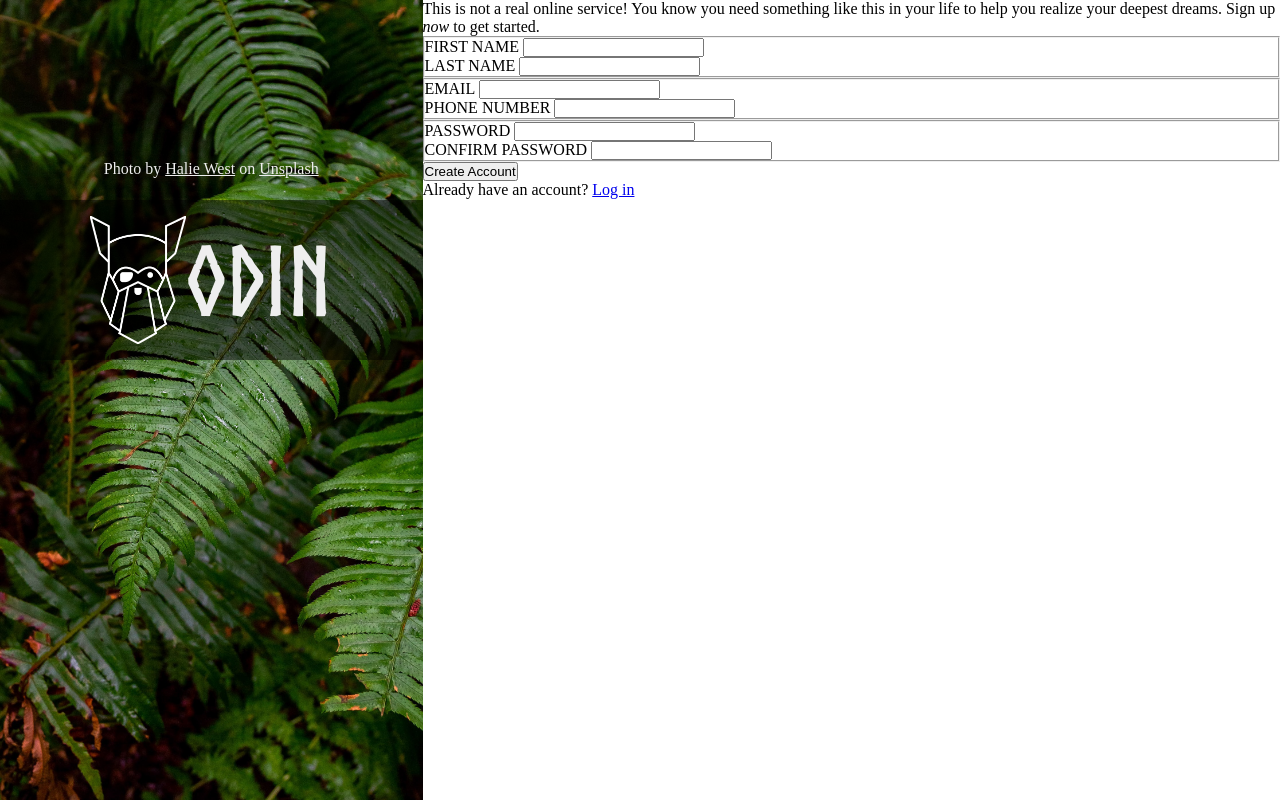
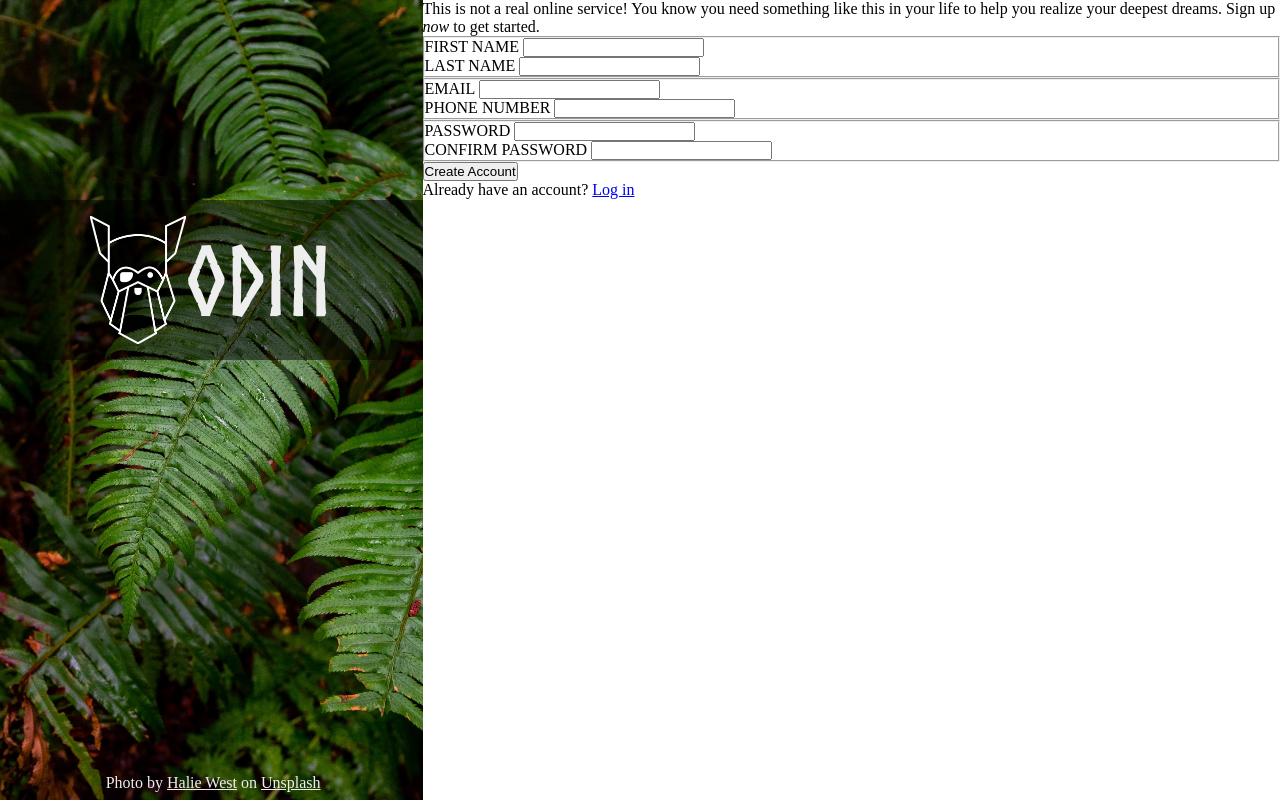
Before and after one commit to mgibson43/Sign-up-Form, a plain HTML site: page index.html in a window 1280 px wide. Drawn offline with Linux system fonts and the light colour scheme.

Commit message:
Update: positioning of footer bottom

```diff
--- a/index.html
+++ b/index.html
@@ -14,7 +14,7 @@
         <img class="logo-img" src="/imgs/odin-lined.png" alt="Cartoon of Odin">
         <div class="logo">ODIN</div>
       </div>
-      <footer>Photo by <span class="underline">Halie West</span> on <span class="underline">Unsplash</span></footer>
+      <footer class="photo-author">Photo by <span class="underline">Halie West</span> on <span class="underline">Unsplash</span></footer>
     </div>
     <div class="form-container">
       <p>This is not a real online service! You know you need something like this in your life to help you realize your deepest dreams. Sign up <em>now</em> to get started.</p>
--- a/style.css
+++ b/style.css
@@ -2,11 +2,6 @@
   padding: 0;
   margin: 0;
   box-sizing: border-box;
-}
-
-footer {
-  color: #eee;
-  text-align: center;
 }
 
 .container {
@@ -18,6 +13,7 @@ footer {
   background-size: cover;
   height: 100vh;
   width: clamp(30rem, 45vh, 60rem);
+  position: relative;
 }
 
 .logo-shading {
@@ -26,8 +22,8 @@ footer {
 
   background-color: rgba(0, 0, 0, 0.5);
   height: 10rem;
-  width: auto;
-  position: relative;
+  width: 100%;
+  position: absolute;
   top: 25%;
 }
 
@@ -45,6 +41,13 @@ footer {
   font-size: 6rem;
 }
 
+.photo-author {
+  color: #eee;
+  position: absolute;
+  bottom: 1%;
+  left: 25%;
+}
+
 .underline {
   text-decoration: underline;
 }
```
